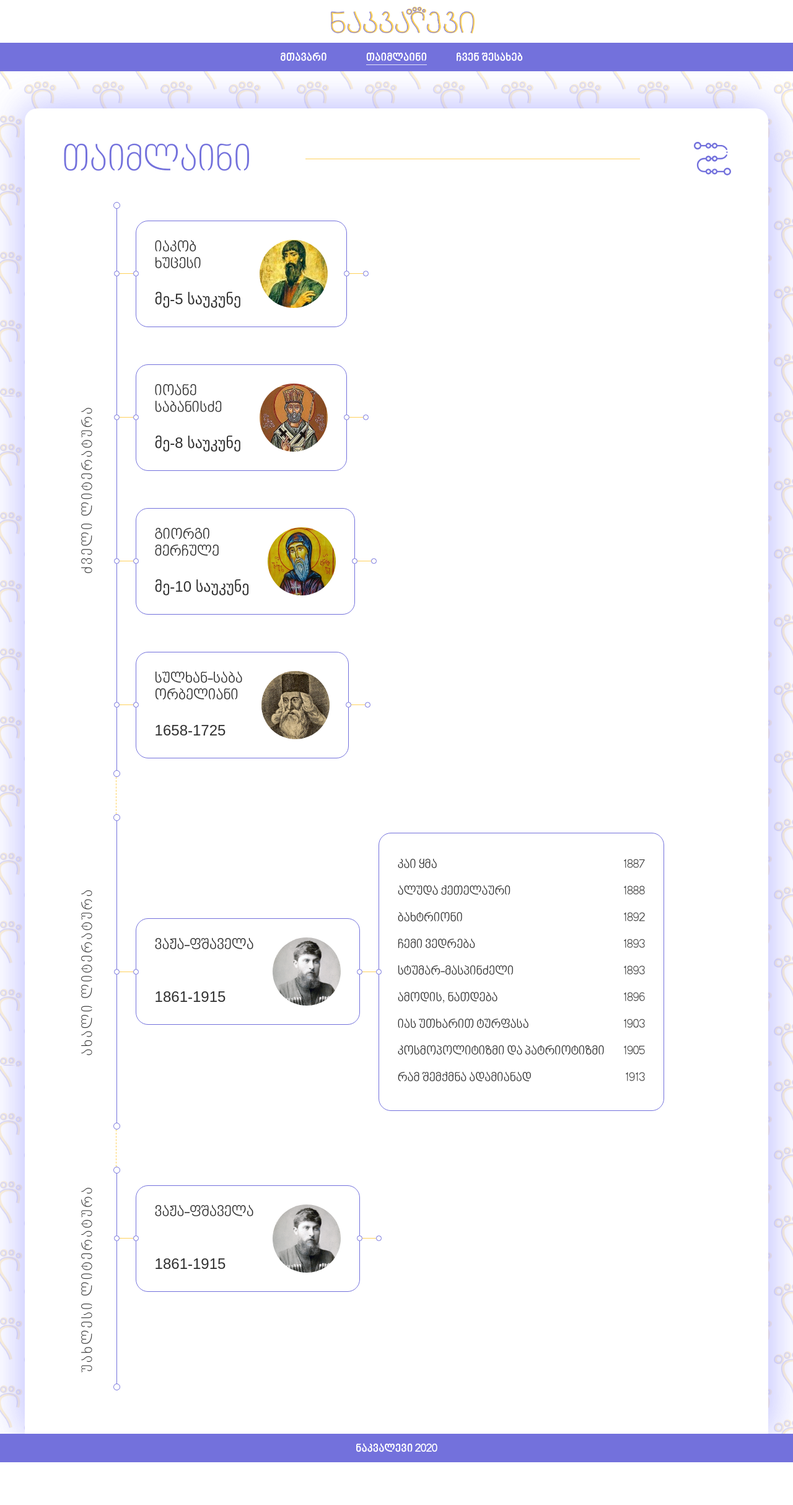
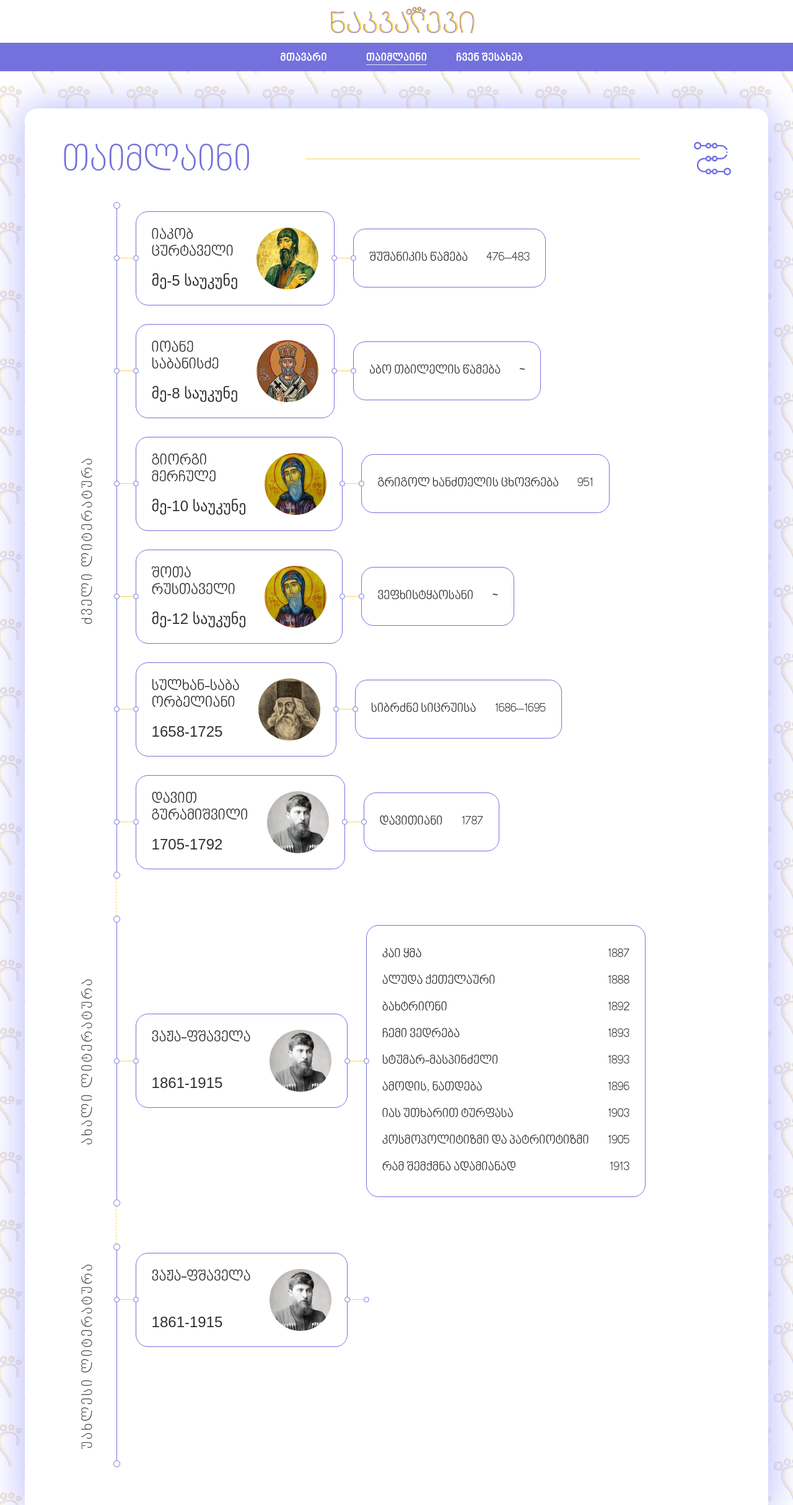
Before and after one commit to tsitokhtsev/nakvalevi, a PHP site: page /timeline in a window 1280 px wide. Shown: the top 2429 px of the page at 62% size. Before the commit the page ends 2360 px from the top, so only its background shows below. Run offline with PHP 8.4, Linux system fonts and the light colour scheme; style sheets or scripts are compiled from the project's sources; some web fonts are replaced.

Commit message:
added more authors to first time period

```diff
--- a/timeline/css/style.css
+++ b/timeline/css/style.css
@@ -143,8 +143,8 @@
   -webkit-box-pack: justify;
       -ms-flex-pack: justify;
           justify-content: space-between;
-  margin: 30px 0;
-  padding: 30px;
+  margin: 15px 0;
+  padding: 25px;
   max-height: 110px;
   border: 1px solid #7371dc;
   border-radius: 20px;
@@ -174,14 +174,14 @@
 
 .timeline-author-img {
   margin-left: 30px;
-  width: 110px;
-  height: 110px;
+  width: 100px;
+  height: 100px;
   border-radius: 99px;
 }
 
 .timeline-author-writings {
-  margin: 30px 0;
-  padding: 30px;
+  margin: 15px 0;
+  padding: 25px;
   border: 1px solid #7371dc;
   border-radius: 20px;
 }
--- a/timeline/index.html
+++ b/timeline/index.html
@@ -42,12 +42,18 @@
                         <hr class="timeline-line">
                         <div class="timeline-author-bio">
                             <div class="timeline-author-info">
-                                <span class="timeline-author-info-name">იაკობ<br>ხუცესი</span>
+                                <span class="timeline-author-info-name">იაკობ<br>ცურტაველი</span>
                                 <span class="timeline-author-info-years">მე-5 საუკუნე</span>
                             </div>
                             <img class="timeline-author-img" src="img/ხუცესი.jpg">
                         </div>
                         <hr class="timeline-line">
+                        <div class="timeline-author-writings">
+                            <div class="timeline-author-writing">
+                                <span>შუშანიკის წამება</span>
+                                <span class="timeline-author-writing-date">476–483</span>
+                            </div>
+                        </div>
                     </div>
                     <div class="timeline-author">
                         <hr class="timeline-line">
@@ -59,6 +65,12 @@
                             <img class="timeline-author-img" src="img/საბანისძე.jpg">
                         </div>
                         <hr class="timeline-line">
+                        <div class="timeline-author-writings">
+                            <div class="timeline-author-writing">
+                                <span>აბო თბილელის წამება</span>
+                                <span class="timeline-author-writing-date">~</span>
+                            </div>
+                        </div>
                     </div>
                     <div class="timeline-author">
                         <hr class="timeline-line">
@@ -70,6 +82,29 @@
                             <img class="timeline-author-img" src="img/მერჩულე.jpg">
                         </div>
                         <hr class="timeline-line">
+                        <div class="timeline-author-writings">
+                            <div class="timeline-author-writing">
+                                <span>გრიგოლ ხანძთელის ცხოვრება</span>
+                                <span class="timeline-author-writing-date">951</span>
+                            </div>
+                        </div>
+                    </div>
+                    <div class="timeline-author">
+                        <hr class="timeline-line">
+                        <div class="timeline-author-bio">
+                            <div class="timeline-author-info">
+                                <span class="timeline-author-info-name">შოთა<br>რუსთაველი</span>
+                                <span class="timeline-author-info-years">მე-12 საუკუნე</span>
+                            </div>
+                            <img class="timeline-author-img" src="img/მერჩულე.jpg">
+                        </div>
+                        <hr class="timeline-line">
+                        <div class="timeline-author-writings">
+                            <div class="timeline-author-writing">
+                                <span>ვეფხისტყაოსანი</span>
+                                <span class="timeline-author-writing-date">~</span>
+                            </div>
+                        </div>
                     </div>
                     <div class="timeline-author">
                         <hr class="timeline-line">
@@ -81,6 +116,29 @@
                             <img class="timeline-author-img" src="img/ორბელიანი.png">
                         </div>
                         <hr class="timeline-line">
+                        <div class="timeline-author-writings">
+                            <div class="timeline-author-writing">
+                                <span>სიბრძნე სიცრუისა</span>
+                                <span class="timeline-author-writing-date">1686–1695</span>
+                            </div>
+                        </div>
+                    </div>
+                    <div class="timeline-author">
+                        <hr class="timeline-line">
+                        <div class="timeline-author-bio">
+                            <div class="timeline-author-info">
+                                <span class="timeline-author-info-name">დავით<br>გურამიშვილი</span>
+                                <span class="timeline-author-info-years">1705-1792</span>
+                            </div>
+                            <img class="timeline-author-img" src="img/ვაჟა-ფშაველა.png">
+                        </div>
+                        <hr class="timeline-line">
+                        <div class="timeline-author-writings">
+                            <div class="timeline-author-writing">
+                                <span>დავითიანი</span>
+                                <span class="timeline-author-writing-date">1787</span>
+                            </div>
+                        </div>
                     </div>
                 </div>
             </div>
@@ -102,24 +160,42 @@
                         </div>
                         <hr class="timeline-line">
                         <div class="timeline-author-writings">
-                            <div class="timeline-author-writing">კაი ყმა <span
-                                    class="timeline-author-writing-date">1887</span></div>
-                            <div class="timeline-author-writing">ალუდა ქეთელაური <span
-                                    class="timeline-author-writing-date">1888</span></div>
-                            <div class="timeline-author-writing">ბახტრიონი <span
-                                    class="timeline-author-writing-date">1892</span></div>
-                            <div class="timeline-author-writing">ჩემი ვედრება <span
-                                    class="timeline-author-writing-date">1893</span></div>
-                            <div class="timeline-author-writing">სტუმარ-მასპინძელი <span
-                                    class="timeline-author-writing-date">1893</span></div>
-                            <div class="timeline-author-writing">ამოდის, ნათდება <span
-                                    class="timeline-author-writing-date">1896</span></div>
-                            <div class="timeline-author-writing">იას უთხარით ტურფასა <span
-                                    class="timeline-author-writing-date">1903</span></div>
-                            <div class="timeline-author-writing">კოსმოპოლიტიზმი და პატრიოტიზმი <span
-                                    class="timeline-author-writing-date">1905</span></div>
-                            <div class="timeline-author-writing">რამ შემქმნა ადამიანად <span
-                                    class="timeline-author-writing-date">1913</span></div>
+                            <div class="timeline-author-writing">
+                                <span>კაი ყმა</span>
+                                <span class="timeline-author-writing-date">1887</span>
+                            </div>
+                            <div class="timeline-author-writing">
+                                <span>ალუდა ქეთელაური</span>
+                                <span class="timeline-author-writing-date">1888</span>
+                            </div>
+                            <div class="timeline-author-writing">
+                                <span>ბახტრიონი</span>
+                                <span class="timeline-author-writing-date">1892</span>
+                            </div>
+                            <div class="timeline-author-writing">
+                                <span>ჩემი ვედრება</span>
+                                <span class="timeline-author-writing-date">1893</span>
+                            </div>
+                            <div class="timeline-author-writing">
+                                <span>სტუმარ-მასპინძელი</span>
+                                <span class="timeline-author-writing-date">1893</span>
+                            </div>
+                            <div class="timeline-author-writing">
+                                <span>ამოდის, ნათდება</span>
+                                <span class="timeline-author-writing-date">1896</span>
+                            </div>
+                            <div class="timeline-author-writing">
+                                <span>იას უთხარით ტურფასა</span>
+                                <span class="timeline-author-writing-date">1903</span>
+                            </div>
+                            <div class="timeline-author-writing">
+                                <span>კოსმოპოლიტიზმი და პატრიოტიზმი</span>
+                                <span class="timeline-author-writing-date">1905</span>
+                            </div>
+                            <div class="timeline-author-writing">
+                                <span>რამ შემქმნა ადამიანად</span>
+                                <span class="timeline-author-writing-date">1913</span>
+                            </div>
                         </div>
                     </div>
                 </div>
--- a/timeline/sass/_timeline.sass
+++ b/timeline/sass/_timeline.sass
@@ -75,8 +75,8 @@
         &-bio
             display: flex
             justify-content: space-between
-            margin: 30px 0
-            padding: 30px
+            margin: 15px 0
+            padding: 25px
             max-height: 110px
             border: 1px solid $purple
             border-radius: 20px
@@ -91,12 +91,12 @@
                 +mkh-regular
         &-img
             margin-left: 30px
-            width: 110px
-            height: 110px
+            width: 100px
+            height: 100px
             border-radius: 99px
         &-writings
-            margin: 30px 0
-            padding: 30px
+            margin: 15px 0
+            padding: 25px
             border: 1px solid $purple
             border-radius: 20px
         &-writing
```
